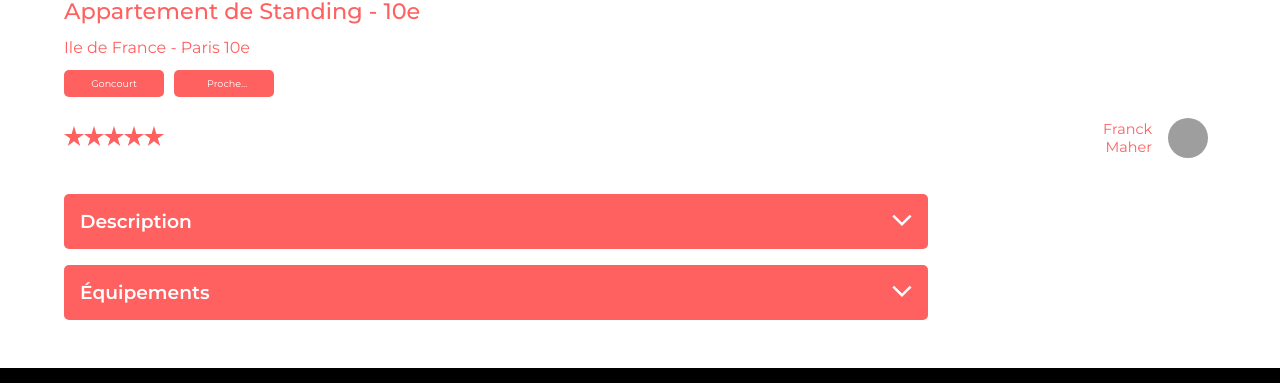
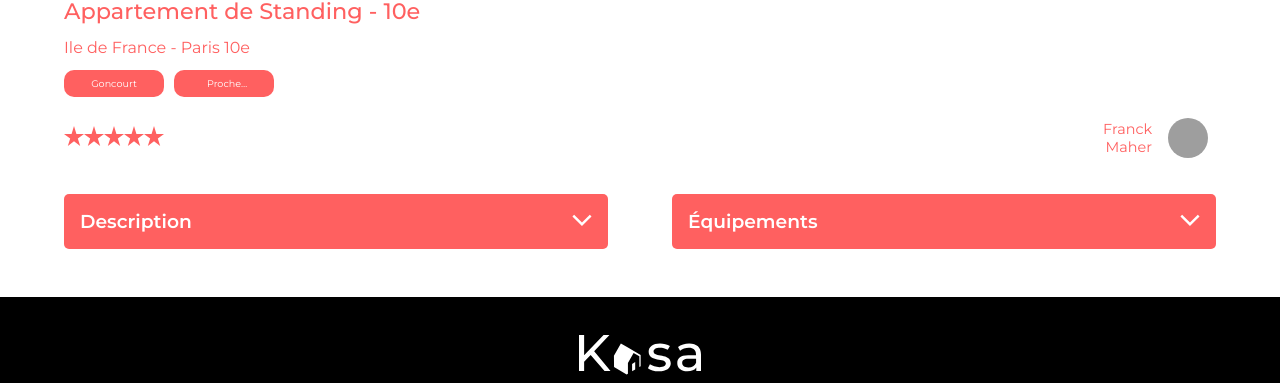
Before and after one commit to monkeycs60/kasa-cs-p11, a React (Create React App) app: page /housing/0979876d in a window 1280 px wide. Shown: the part 569-952 px from the top of the page. Built offline with nearby package versions, Linux system fonts and the light colour scheme; grey boxes are pictures that could not be loaded.

Commit message:
correction bug desktop dropdown

```diff
--- a/src/components/TagsContainer/TagsContainer.css
+++ b/src/components/TagsContainer/TagsContainer.css
@@ -7,7 +7,7 @@
   background: rgb(255, 96, 96);
   color: rgb(255, 255, 255);
   padding: 0.5em 1em;
-  border-radius: 5px;
+  border-radius: 10px;
   font-size: 0.6em;
   width: 100px;
   text-align: center;
--- a/src/components/TagsContainer/TagsContainer.scss
+++ b/src/components/TagsContainer/TagsContainer.scss
@@ -8,7 +8,7 @@
           background: rgba(255, 96, 96, 1);
           color: rgba(255, 255, 255, 1);
           padding: 0.5em 1em;
-          border-radius: 5px;
+          border-radius: 10px;
           font-size: 0.6em;
           width: 100px;
           text-align: center;
--- a/src/pages/HousingPage/HousingPage.css
+++ b/src/pages/HousingPage/HousingPage.css
@@ -37,3 +37,11 @@
   border-radius: 50%;
   margin-right: 0.5em;
 }
+
+@media (width >= 769px) {
+  .housing-page .collapse-items {
+    display: flex;
+    justify-content: space-between;
+    gap: 4em;
+  }
+}
--- a/src/pages/HousingPage/HousingPage.scss
+++ b/src/pages/HousingPage/HousingPage.scss
@@ -37,3 +37,14 @@
         }
     }
 }
+
+//media queries
+@media (width >= 769px) {
+    .housing-page {
+   .collapse-items {
+    display: flex;
+    justify-content: space-between;
+    gap: 4em;
+   }
+}
+}
```
